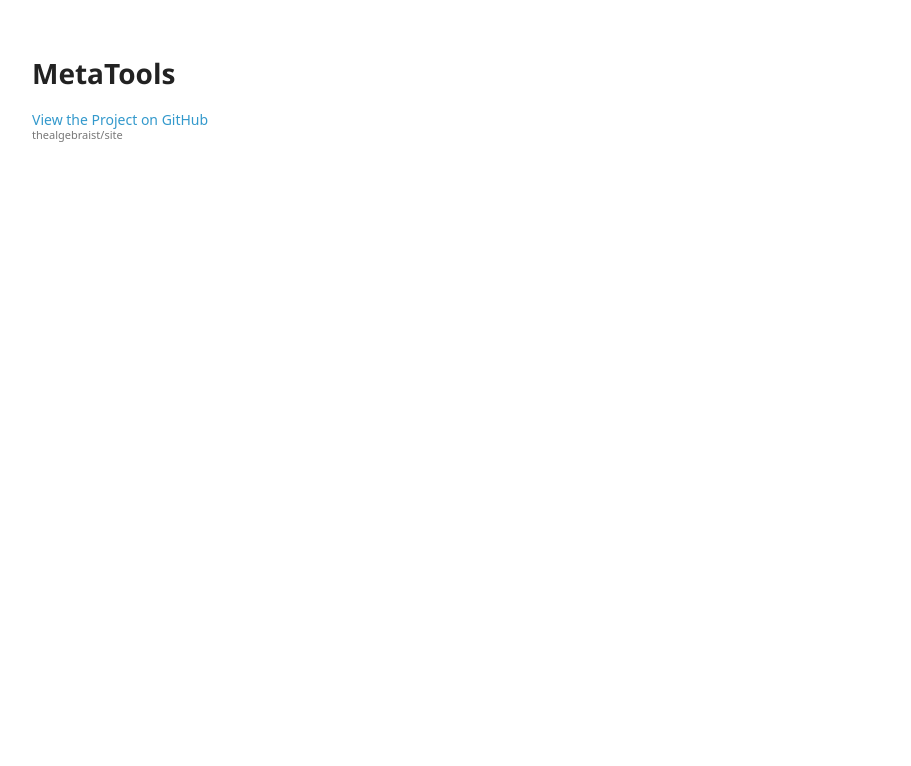
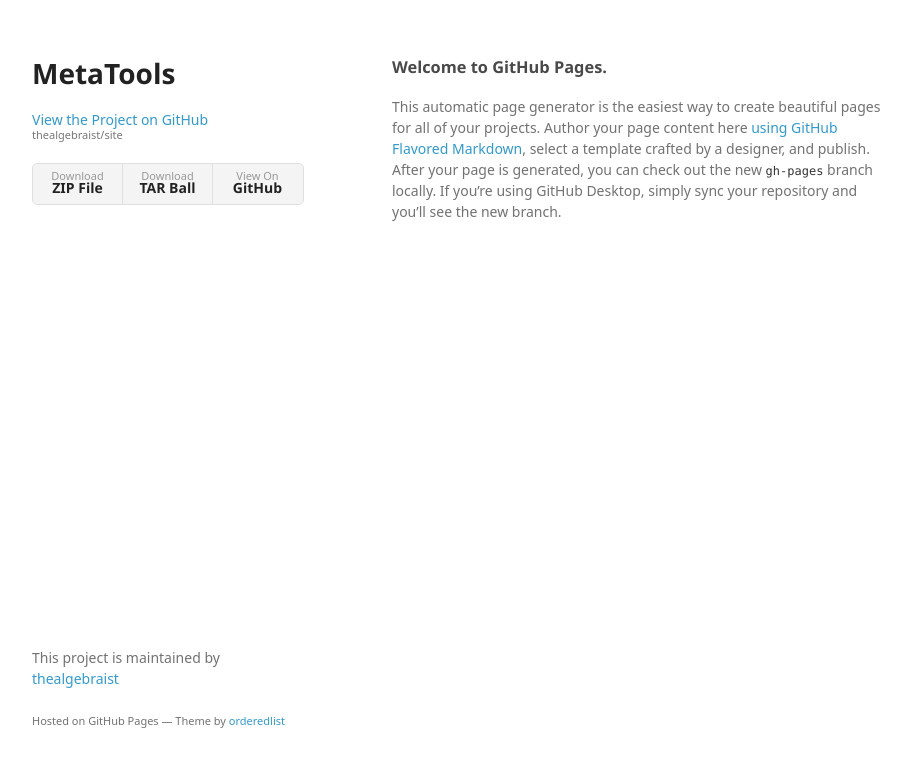
Before and after one commit to thealgebraist/site, a plain HTML site: page index.html in a window 1280 px wide. Shown: the whole page, without its empty margins (178-1089 px from the left). Drawn offline with Linux system fonts and the light colour scheme; a web font is replaced by a local one.

Commit message:
Update index.html

```diff
--- a/index.html
+++ b/index.html
@@ -21,11 +21,22 @@
         <p class="view"><a href="https://github.com/thealgebraist/site">View the Project on GitHub <small>thealgebraist/site</small></a></p>
 
 
+        <ul>
+          <li><a href="https://github.com/thealgebraist/site/zipball/master">Download <strong>ZIP File</strong></a></li>
+          <li><a href="https://github.com/thealgebraist/site/tarball/master">Download <strong>TAR Ball</strong></a></li>
+          <li><a href="https://github.com/thealgebraist/site">View On <strong>GitHub</strong></a></li>
+        </ul>
       </header>
       <section>
         <h3>
+<a id="welcome-to-github-pages" class="anchor" href="#welcome-to-github-pages" aria-hidden="true"><span aria-hidden="true" class="octicon octicon-link"></span></a>Welcome to GitHub Pages.</h3>
+
+<p>This automatic page generator is the easiest way to create beautiful pages for all of your projects. Author your page content here <a href="https://guides.github.com/features/mastering-markdown/">using GitHub Flavored Markdown</a>, select a template crafted by a designer, and publish. After your page is generated, you can check out the new <code>gh-pages</code> branch locally. If you’re using GitHub Desktop, simply sync your repository and you’ll see the new branch.</p>
       </section>
-
+      <footer>
+        <p>This project is maintained by <a href="https://github.com/thealgebraist">thealgebraist</a></p>
+        <p><small>Hosted on GitHub Pages &mdash; Theme by <a href="https://github.com/orderedlist">orderedlist</a></small></p>
+      </footer>
     </div>
     <script src="javascripts/scale.fix.js"></script>
 
```
